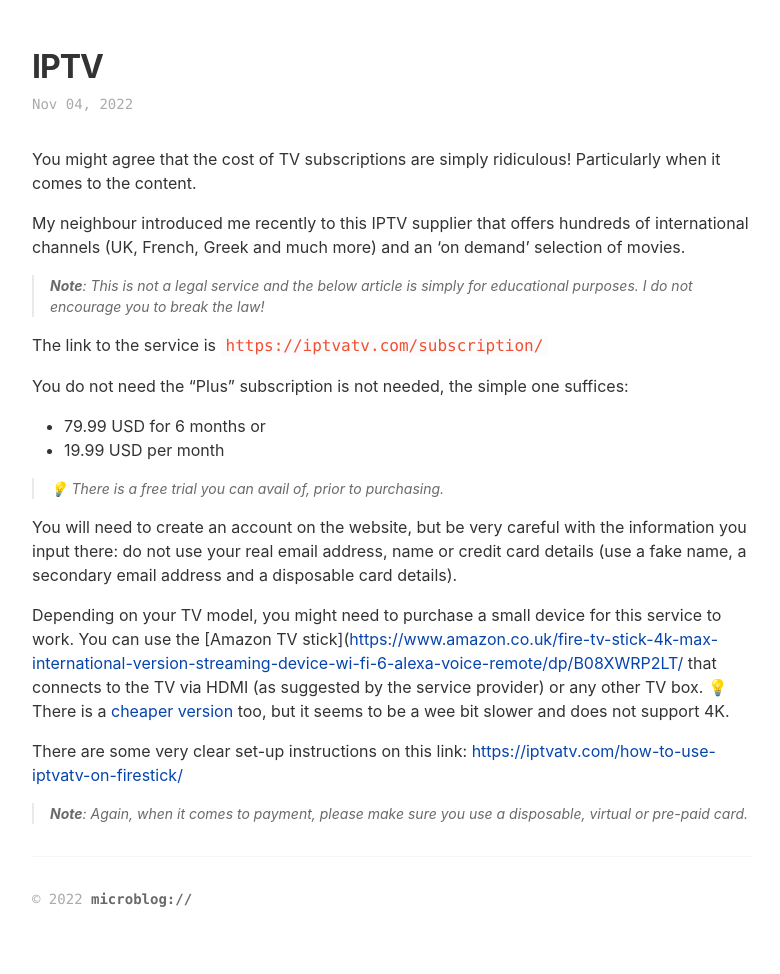
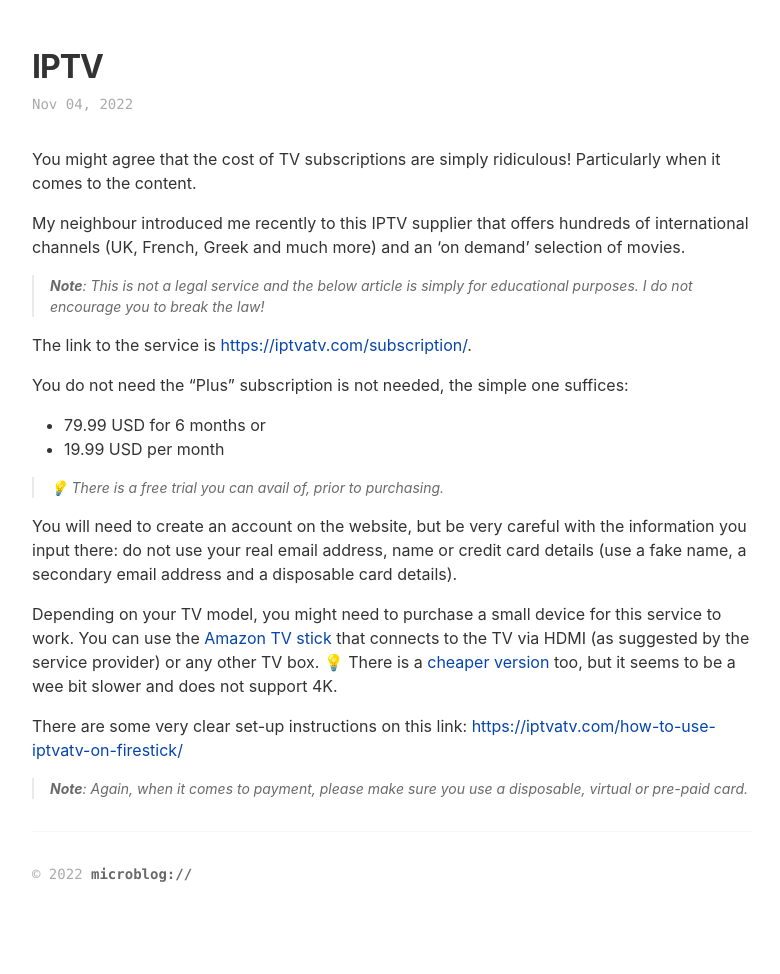
Before and after one commit to to-ie/to-ie.github.io, a Jekyll site: the page built from _posts/2022-11-04-IPTV.md.md, in a window 1280 px wide. Shown: the whole page, without its empty margins (8-788 px from the left). Built offline with Jekyll 4.4.1, drawn with Linux system fonts in a browser that asks for light colours; after the commit the page ends 949 px from its top, so only the background shows below that; some of the changed lines change nothing that is shown.

Commit message:
Update 2022-11-04-IPTV.md.md
broken link fix

```diff
--- a/_posts/2022-11-04-IPTV.md.md
+++ b/_posts/2022-11-04-IPTV.md.md
@@ -10,7 +10,7 @@ My neighbour introduced me recently to this IPTV supplier that offers hundreds o
 
 > **Note**: This is not a legal service and the below article is simply for educational purposes. I do not encourage you to break the law!
 
-The link to the service is `https://iptvatv.com/subscription/`
+The link to the service is [https://iptvatv.com/subscription/](https://iptvatv.com/subscription/).
 
 You do not need the "Plus" subscription is not needed, the simple one suffices:
 - 79.99 USD for 6 months or
@@ -20,7 +20,7 @@ You do not need the "Plus" subscription is not needed, the simple one suffices:
 
 You will need to create an account on the website, but be very careful with the information you input there: do not use your real email address, name or credit card details (use a fake name, a secondary email address and a disposable card details).
 
-Depending on your TV model, you might need to purchase a small device for this service to work. You can use the [Amazon TV stick]([https://www.amazon.co.uk/fire-tv-stick-4k-max-international-version-streaming-device-wi-fi-6-alexa-voice-remote/dp/B08XWRP2LT/](https://www.amazon.co.uk/fire-tv-stick-4k-max-international-version-streaming-device-wi-fi-6-alexa-voice-remote/dp/B08XWRP2LT/) that connects to the TV via HDMI (as suggested by the service provider) or any other TV box.  💡 There is a [cheaper version](https://www.amazon.co.uk/fire-tv-stick-international-version-with-alexa-voice-remote-hd-streaming-device/dp/B098HZQ7RY/) too, but it seems to be a wee bit slower and does not support 4K.
+Depending on your TV model, you might need to purchase a small device for this service to work. You can use the [Amazon TV stick](https://www.amazon.co.uk/fire-tv-stick-4k-max-international-version-streaming-device-wi-fi-6-alexa-voice-remote/dp/B08XWRP2LT/) that connects to the TV via HDMI (as suggested by the service provider) or any other TV box.  💡 There is a [cheaper version](https://www.amazon.co.uk/fire-tv-stick-international-version-with-alexa-voice-remote-hd-streaming-device/dp/B098HZQ7RY/) too, but it seems to be a wee bit slower and does not support 4K.
 
 There are some very clear set-up instructions on this link: [https://iptvatv.com/how-to-use-iptvatv-on-firestick/](https://iptvatv.com/how-to-use-iptvatv-on-firestick/)
 
```
